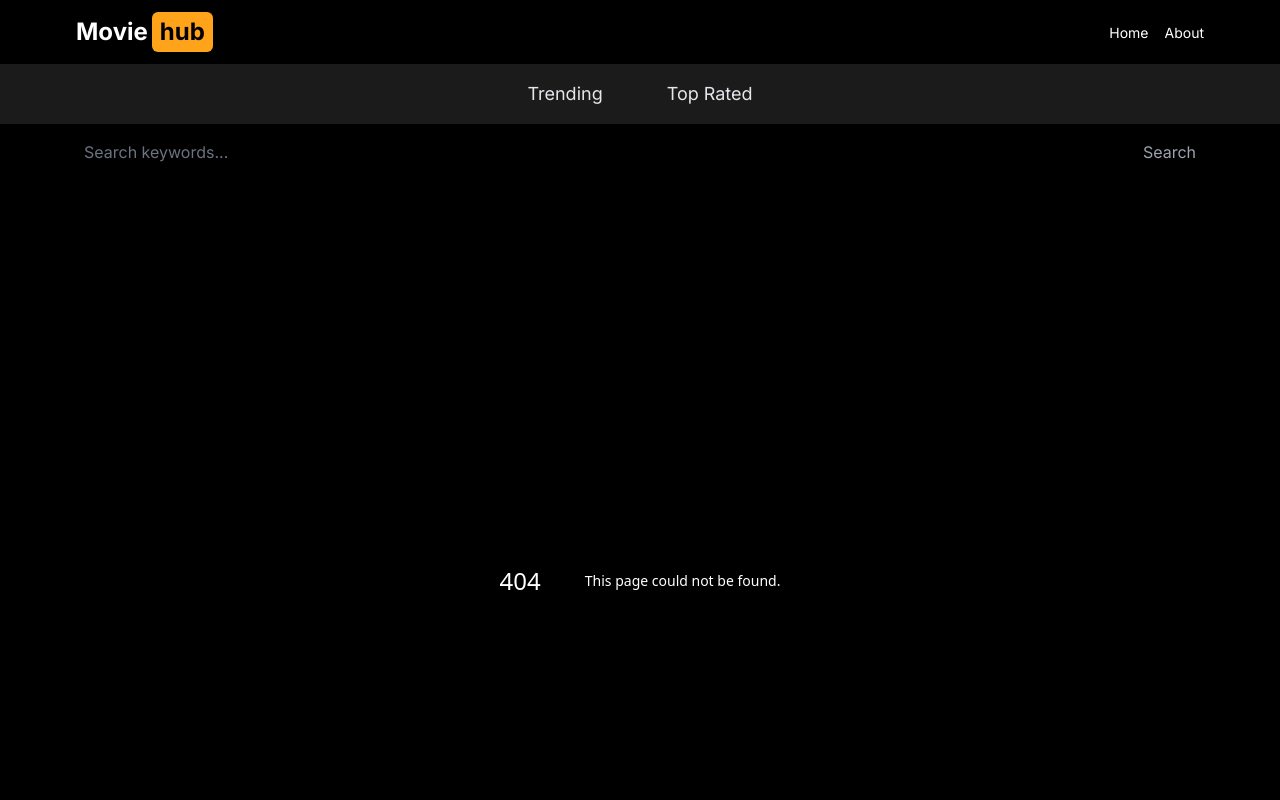
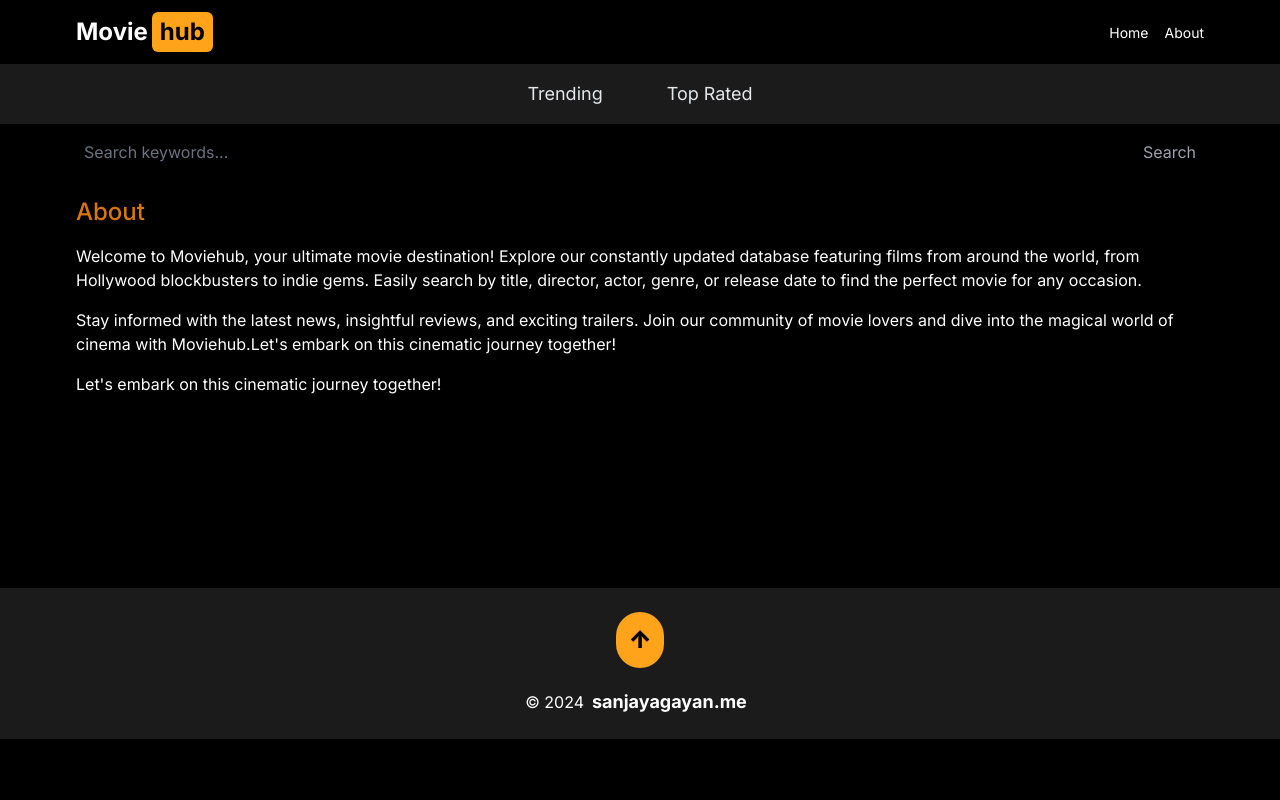
Before and after one commit to sanjayagayan/Moviehub, a Next.js app: page /about in a window 1280 px wide. Before the commit this address had no page. Shown: the top 800 px of the page. Built offline with nearby package versions, Linux system fonts and the light colour scheme.

Commit message:
Add a about component

```diff
--- /dev/null
+++ b/src/app/about/page.jsx
@@ -0,0 +1,26 @@
+export default function About() {
+  return (
+    <div className="max-w-6xl mx-auto p-3 space-y-4 pt-4 pb-48">
+      <h1 className="text-2xl font-medium text-amber-600">About</h1>
+      <p>
+        Welcome to Moviehub, your ultimate movie destination! Explore our
+        constantly updated database featuring films from around the world, from
+        Hollywood blockbusters to indie gems. Easily search by title, director,
+        actor, genre, or release date to find the perfect movie for any
+        occasion.
+      </p>
+
+      <p>
+        Stay informed with the latest news, insightful reviews, and exciting
+        trailers. Join our community of movie lovers and dive into the magical
+        world of cinema with Moviehub.Let's embark on this cinematic
+        journey together!
+      </p>
+
+      <p>
+        Let's embark on this cinematic
+        journey together!
+      </p>
+    </div>
+  );
+}
```
